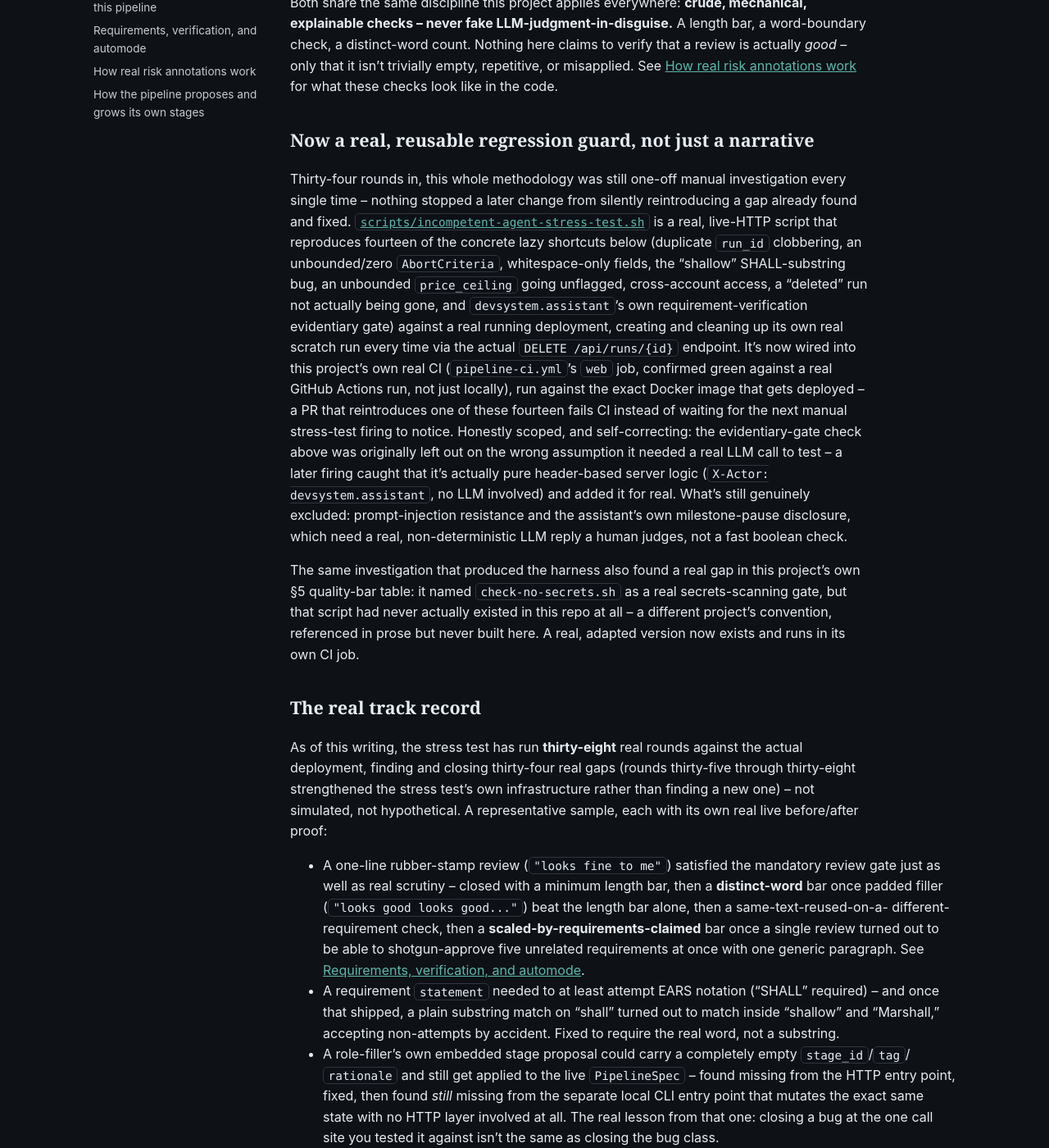
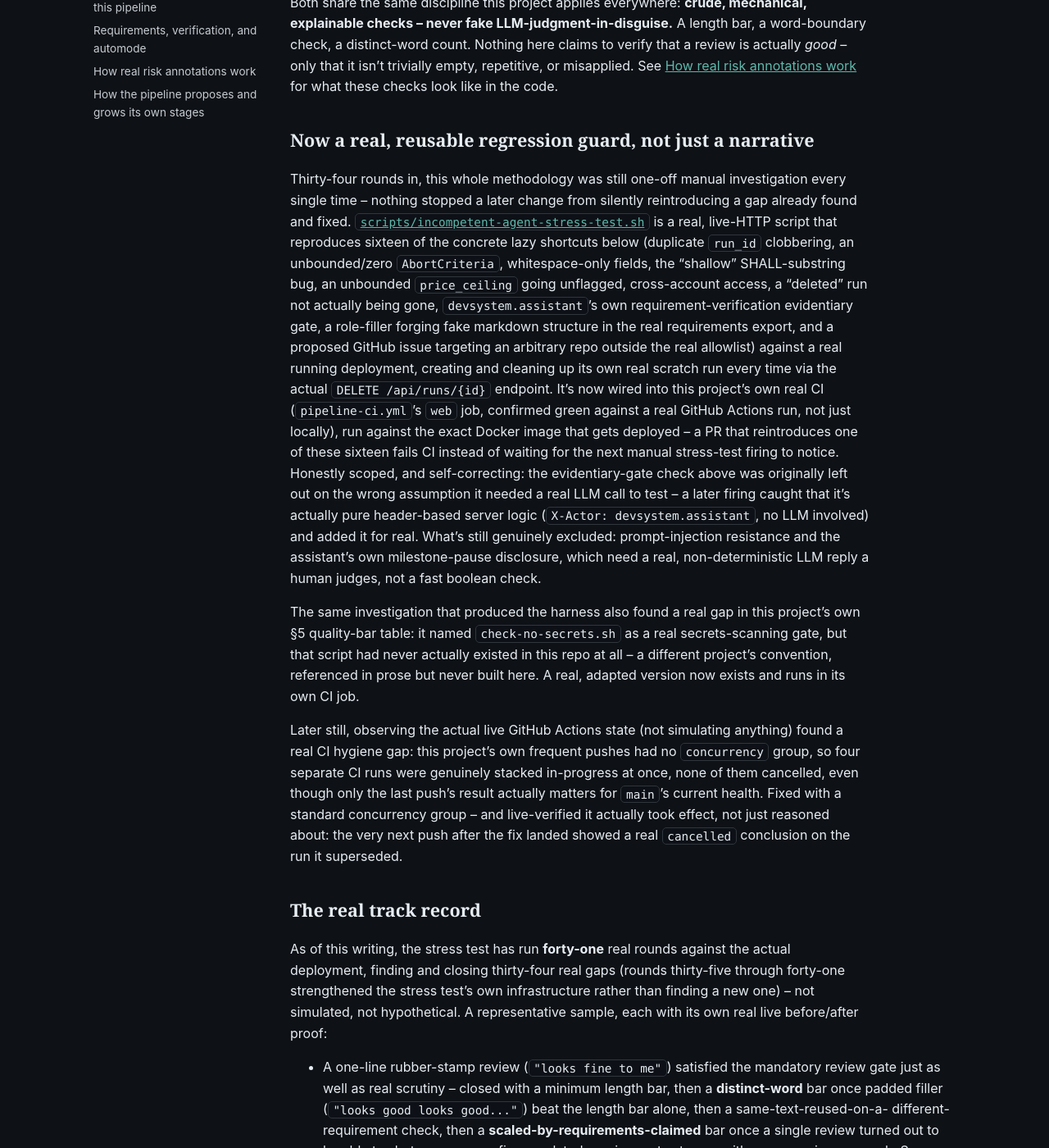
Before and after one commit to scimbe/CADS-devsystem-docs, a Jekyll site: the page built from _explanation/dau-lens-and-stress-testing.md, in a window 1280 px wide and 1400 px high, scrolled down 843 px. Shown: the whole window at 82% size. Built offline with Jekyll 4.4.1, drawn with Linux system fonts in a browser that asks for light colours.

Commit message:
explanation: document runs 39-41 -- two more harness checks, a CI hygiene fix
Three real pieces landed in CADS-devsystem since this site was last
updated: the harness grew two more checks (a role-filler forging fake
markdown structure in the requirements export, a GitHub issue proposal
targeting an arbitrary repo outside the real allowlist), and a real CI
concurrency gap was found and fixed -- four separate CI runs were stacked
in-progress at once with nothing cancelling superseded ones. Live-verified
the fix, not just described it: the very next push after it landed showed
a real cancelled conclusion on the run it superseded.

```diff
--- a/_explanation/dau-lens-and-stress-testing.md
+++ b/_explanation/dau-lens-and-stress-testing.md
@@ -43,31 +43,39 @@ for what these checks look like in the code.
 Thirty-four rounds in, this whole methodology was still one-off manual investigation every single
 time -- nothing stopped a later change from silently reintroducing a gap already found and fixed.
 [`scripts/incompetent-agent-stress-test.sh`](https://github.com/scimbe/CADS-devsystem/blob/main/scripts/incompetent-agent-stress-test.sh)
-is a real, live-HTTP script that reproduces fourteen of the concrete lazy shortcuts below (duplicate
+is a real, live-HTTP script that reproduces sixteen of the concrete lazy shortcuts below (duplicate
 `run_id` clobbering, an unbounded/zero `AbortCriteria`, whitespace-only fields, the "shallow"
 SHALL-substring bug, an unbounded `price_ceiling` going unflagged, cross-account access, a "deleted"
-run not actually being gone, and `devsystem.assistant`'s own requirement-verification evidentiary
-gate) against a real running deployment, creating and cleaning up its own real scratch run every
-time via the actual `DELETE /api/runs/{id}` endpoint. It's now wired into this project's own real
-CI (`pipeline-ci.yml`'s `web` job, confirmed green against a real GitHub Actions run, not just
-locally), run against the exact Docker image that gets deployed -- a PR that reintroduces one of
-these fourteen fails CI instead of waiting for the next manual stress-test firing to notice.
-Honestly scoped, and self-correcting: the evidentiary-gate check above was originally left out on
-the wrong assumption it needed a real LLM call to test -- a later firing caught that it's actually
-pure header-based server logic (`X-Actor: devsystem.assistant`, no LLM involved) and added it for
-real. What's still genuinely excluded: prompt-injection resistance and the assistant's own
-milestone-pause disclosure, which need a real, non-deterministic LLM reply a human judges, not a
-fast boolean check.
+run not actually being gone, `devsystem.assistant`'s own requirement-verification evidentiary gate,
+a role-filler forging fake markdown structure in the real requirements export, and a proposed
+GitHub issue targeting an arbitrary repo outside the real allowlist) against a real running
+deployment, creating and cleaning up its own real scratch run every time via the actual
+`DELETE /api/runs/{id}` endpoint. It's now wired into this project's own real CI (`pipeline-ci.yml`'s
+`web` job, confirmed green against a real GitHub Actions run, not just locally), run against the
+exact Docker image that gets deployed -- a PR that reintroduces one of these sixteen fails CI
+instead of waiting for the next manual stress-test firing to notice. Honestly scoped, and
+self-correcting: the evidentiary-gate check above was originally left out on the wrong assumption it
+needed a real LLM call to test -- a later firing caught that it's actually pure header-based server
+logic (`X-Actor: devsystem.assistant`, no LLM involved) and added it for real. What's still
+genuinely excluded: prompt-injection resistance and the assistant's own milestone-pause disclosure,
+which need a real, non-deterministic LLM reply a human judges, not a fast boolean check.
 
 The same investigation that produced the harness also found a real gap in this project's own §5
 quality-bar table: it named `check-no-secrets.sh` as a real secrets-scanning gate, but that script
 had never actually existed in this repo at all -- a different project's convention, referenced in
 prose but never built here. A real, adapted version now exists and runs in its own CI job.
 
+Later still, observing the actual live GitHub Actions state (not simulating anything) found a real
+CI hygiene gap: this project's own frequent pushes had no `concurrency` group, so four separate CI
+runs were genuinely stacked in-progress at once, none of them cancelled, even though only the last
+push's result actually matters for `main`'s current health. Fixed with a standard concurrency group
+-- and live-verified it actually took effect, not just reasoned about: the very next push after the
+fix landed showed a real `cancelled` conclusion on the run it superseded.
+
 ## The real track record
 
-As of this writing, the stress test has run **thirty-eight** real rounds against the actual
-deployment, finding and closing thirty-four real gaps (rounds thirty-five through thirty-eight
+As of this writing, the stress test has run **forty-one** real rounds against the actual
+deployment, finding and closing thirty-four real gaps (rounds thirty-five through forty-one
 strengthened the stress test's own infrastructure rather than finding a new one) -- not simulated,
 not hypothetical. A
 representative sample, each with its own real live before/after proof:
```
